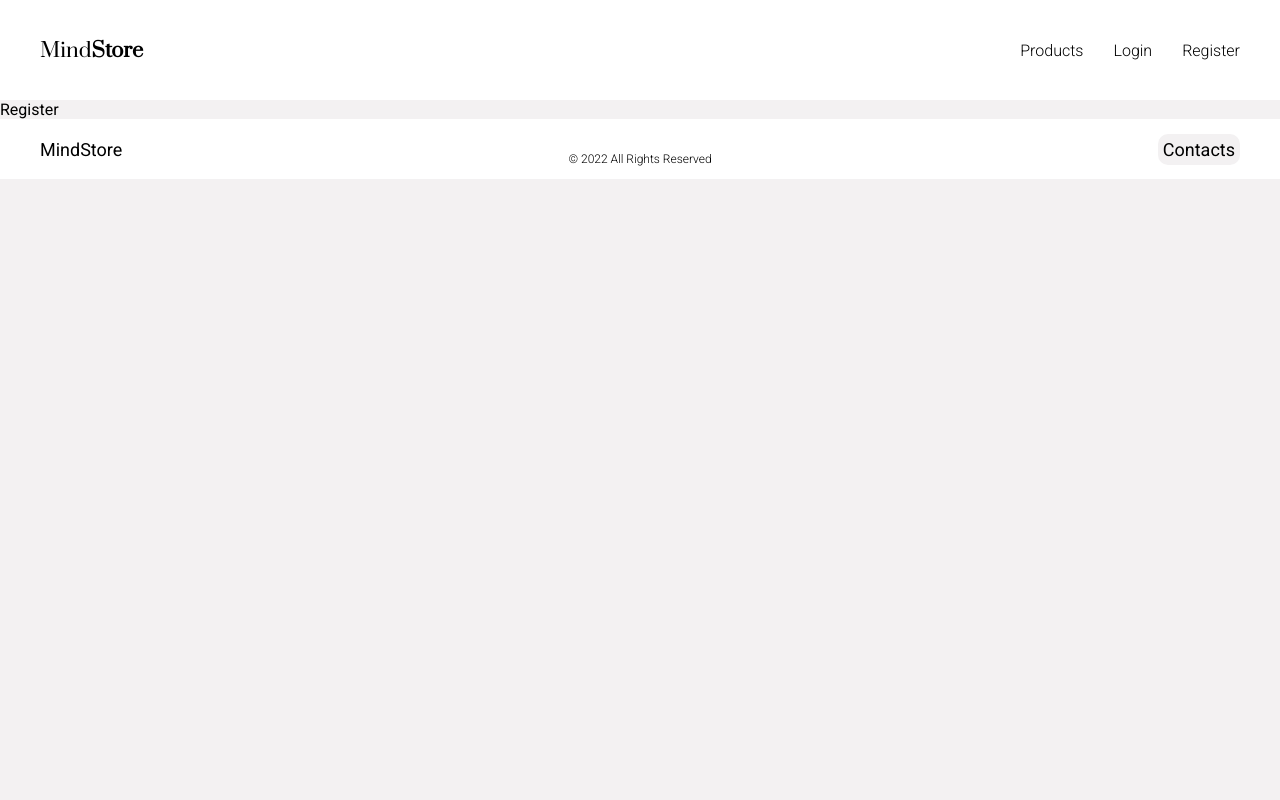
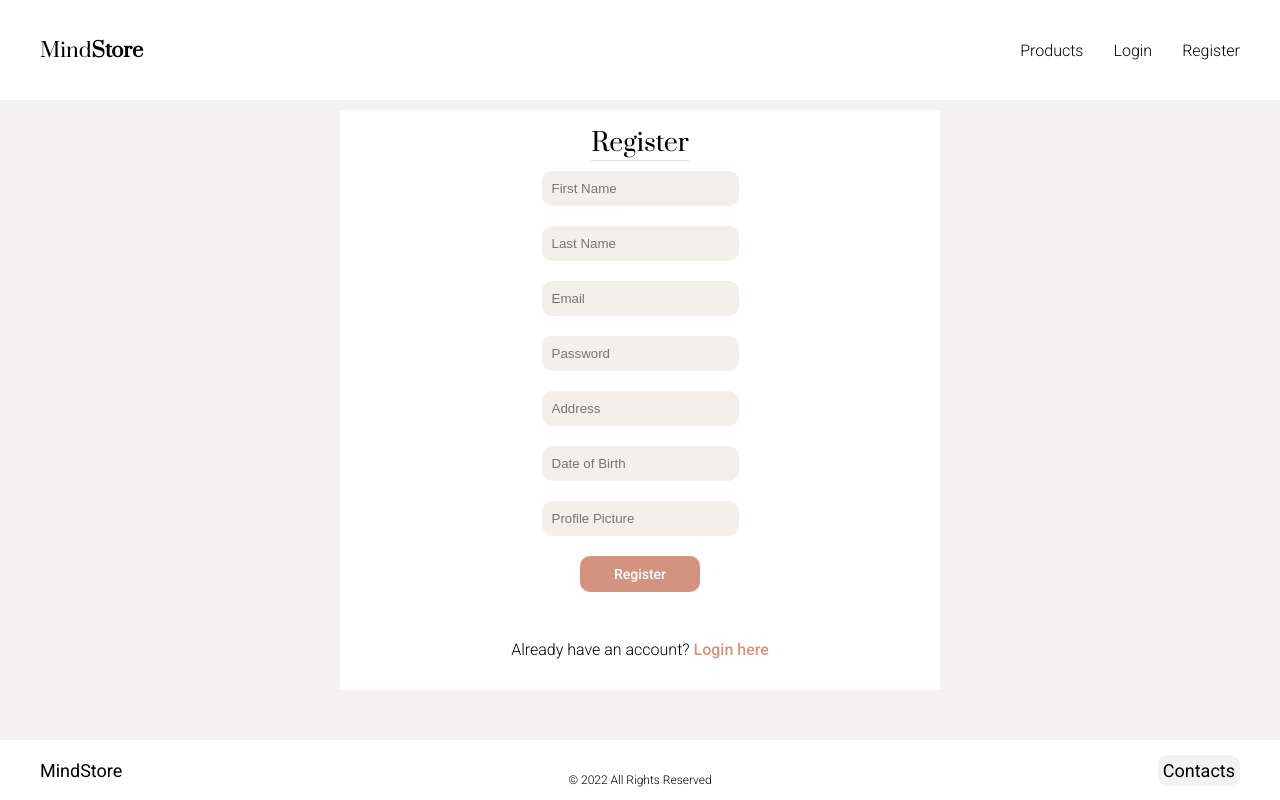
Before and after one commit to Jcouto97/MindStore-React, a React (Create React App) app in the folder mindstore/: page /register in a window 1280 px wide. Built offline with nearby package versions, Linux system fonts and the light colour scheme; a web font is replaced by a local one.

Commit message:
register working

```diff
--- a/mindstore/src/components/Footer/Footer.js
+++ b/mindstore/src/components/Footer/Footer.js
@@ -1,10 +1,22 @@
-import React from 'react'
+import React, { useState, useEffect } from 'react'
 import "./footer.css"
-import { Link } from "react-router-dom"
+import { Link, useLocation } from "react-router-dom"
 
 function Footer() {
+    //para ver se footer absoluto (fica em baixo) ou nao, nas paginas sem scroll é absoluto
+    const location = useLocation();
+    const[isFooterAbsolute, setIsFooterAbsolute] = useState(false)
+
+    //assim corre sempre que o footer é chamado
+    useEffect(() => {
+        if(location.pathname === "/login" ||
+        location.pathname === "/register"){
+            setIsFooterAbsolute(true)
+        }
+    }, [])
+
     return (
-        <footer className="footer-container">
+        <footer className={isFooterAbsolute ? "absolute-footer-container" : "footer-container"}>
             <div className="footer-content">
                 <div className="footer-logo">MindStore</div>
                 <div className="footer-year">
--- a/mindstore/src/components/Footer/footer.css
+++ b/mindstore/src/components/Footer/footer.css
@@ -2,6 +2,15 @@
   padding: 10px 40px;
   background-color: white;
   /* position: absolute; */
+  left: 0;
+  right: 0;
+  bottom: 0;
+}
+
+.absolute-footer-container {
+  padding: 10px 40px;
+  background-color: white;
+  position: absolute;
   left: 0;
   right: 0;
   bottom: 0;
--- a/mindstore/src/pages/Credentials/Login.js
+++ b/mindstore/src/pages/Credentials/Login.js
@@ -22,9 +22,9 @@ function Login() {
   const password = useRef()
 
   async function handleSubmit(event) {
-    console.log(email.current.value)
+    /*    console.log(email.current.value)
        console.log(password.current.value)
-
+    */
     event.preventDefault();
 
     const request = {
@@ -101,13 +101,14 @@ function Login() {
     <>
       <Header />
       <div className="credentials-container">
-        <p className="credentials-title">Login To your Account</p>
+        <div className="credentials-subcontainer">
+          <p className="credentials-title">Login To Your Account</p>
           <form onSubmit={handleSubmit} className='credentials-form' >
             <label htmlFor='email' >
-              <input id="table" type="text" ref={email} placeholder="Email" required />
+              <input className='table' type="text" ref={email} placeholder="Email" required />
             </label>
             <label htmlFor='password'>
-              <input id="table" type="password" ref={password} placeholder="Password" required />
+              <input className='table' type="password" ref={password} placeholder="Password" required />
             </label>
             <button className='credentials-button' type='submit'>Login</button>
           </form>
@@ -120,6 +121,7 @@ function Login() {
             <Link to="/register" className="credentials-redirect"> Register here</Link>
           </p>
         </div>
+      </div>
       <Footer />
     </>
   )
--- a/mindstore/src/pages/Credentials/Register.js
+++ b/mindstore/src/pages/Credentials/Register.js
@@ -1,15 +1,111 @@
-import React from 'react'
+import React, { useRef, useState } from 'react'
 import Header from "../../components/Header/Header"
 import Footer from "../../components/Footer/Footer"
+import { Link } from "react-router-dom"
+import "./credentials.css";
 
 function Register() {
+
+  const firstName = useRef("")
+  const lastName = useRef("")
+  const email = useRef("")
+  const password = useRef("")
+  const address = useRef("")
+  const dateOfBirth = useRef("")
+  const image = useRef("")
+  const [message, setMessage] = useState("")
+  const [isDateText, setIsDateText] = useState(true)
+
+
+  async function handleSubmit(event) {
+    console.log(firstName.current.value)
+    console.log(lastName.current.value)
+    console.log(email.current.value)
+    console.log(password.current.value)
+    console.log(address.current.value)
+    console.log(dateOfBirth.current.value)
+    console.log(image.current.value)
+
+    event.preventDefault()
+
+    const body = {
+      firstName: firstName.current.value,
+      lastName: lastName.current.value,
+      email: email.current.value,
+      password: password.current.value,
+      address: address.current.value,
+      dateOfBirth: dateOfBirth.current.value,
+      image: image.current.value,
+
+    }
+
+
+    const request = {
+      method: 'POST',
+      headers: {
+        "Content-Type": "application/json"
+      },
+      body: JSON.stringify(body)
+    }
+
+    try {
+      const response = await fetch("/api/v1/users", request);
+      if (response.status === 200) {
+        setMessage("Register successful!")
+      } else {
+        setMessage("Register failed!")
+      }
+    } catch (err) {
+      console.log(err)
+    }
+  }
+
+  function handleDate() {
+    setIsDateText(false);
+  }
+
   return (
     <>
       <Header />
-      <div>Register</div>
+      <div className="credentials-container">
+        <div className="credentials-subcontainer">
+          <p className="credentials-title">Register</p>
+          <form onSubmit={handleSubmit} className='credentials-form' >
+            <label htmlFor='firstName' >
+              <input className='table' type="text" ref={firstName} placeholder="First Name" required />
+            </label>
+            <label htmlFor='lastName' >
+              <input className='table' type="text" ref={lastName} placeholder="Last Name" required />
+            </label>
+            <label htmlFor='email' >
+              <input className='table' type="text" ref={email} placeholder="Email" required />
+            </label>
+            <label htmlFor='password'>
+              <input className='table' type="password" ref={password} placeholder="Password" required />
+            </label>
+            <label htmlFor='address'>
+              <input className='table' type="text" ref={address} placeholder="Address" required />
+            </label>
+            <label htmlFor='dateOfBirth'>
+              <input className='table' type={isDateText ? "text" : "date"} onClick={handleDate} ref={dateOfBirth} placeholder="Date of Birth" required />
+            </label>
+            <label htmlFor='image'>
+              <input className='table' type="text" ref={image} placeholder="Profile Picture" required />
+              {/* <input type="url" name="url" className='table' placeholder="image" pattern="https://.*" size="30" ref={image}></input> */}
+            </label>
+            <button className='credentials-button' type='submit'>Register</button>
+          </form>
+          <p className={message === "Register successful!" ? "success-message" : "error-message"}> {message}</p>
+          <p className="credentials-message">
+            Already have an account?
+            <Link to="/Login" className="credentials-redirect"> Login here</Link>
+          </p>
+        </div>
+      </div>
       <Footer />
     </>
   )
 }
 
+
 export default Register
--- a/mindstore/src/pages/Credentials/credentials.css
+++ b/mindstore/src/pages/Credentials/credentials.css
@@ -10,9 +10,18 @@
   top: 50%;
   left: 50%;
   transform: translate(-50%, -50%);
-  width: 30%;
-  height: 38%;
+  width: 600px;
+  height: 580px;
   padding: 20px;
+}
+
+.credentials-subcontainer {
+width: 100%;
+height: 100%;
+display: flex;
+flex-direction: column;
+align-items: center;
+justify-content: center;
 }
 
 .credentials-title {
@@ -48,7 +57,7 @@
   margin-top: 10px;
 }
 
-#table {
+.table {
   margin-top: 10px;
   padding: 10px;
   background-color: rgb(243, 240, 236);
@@ -66,3 +75,11 @@
   font-weight: 500;
   color: #d4937f;
 }
+
+.success-message {
+    color: green;
+}
+
+.error-message {
+    color: red;
+}
```
Lines whose indentation alone changed are shown as unchanged.
